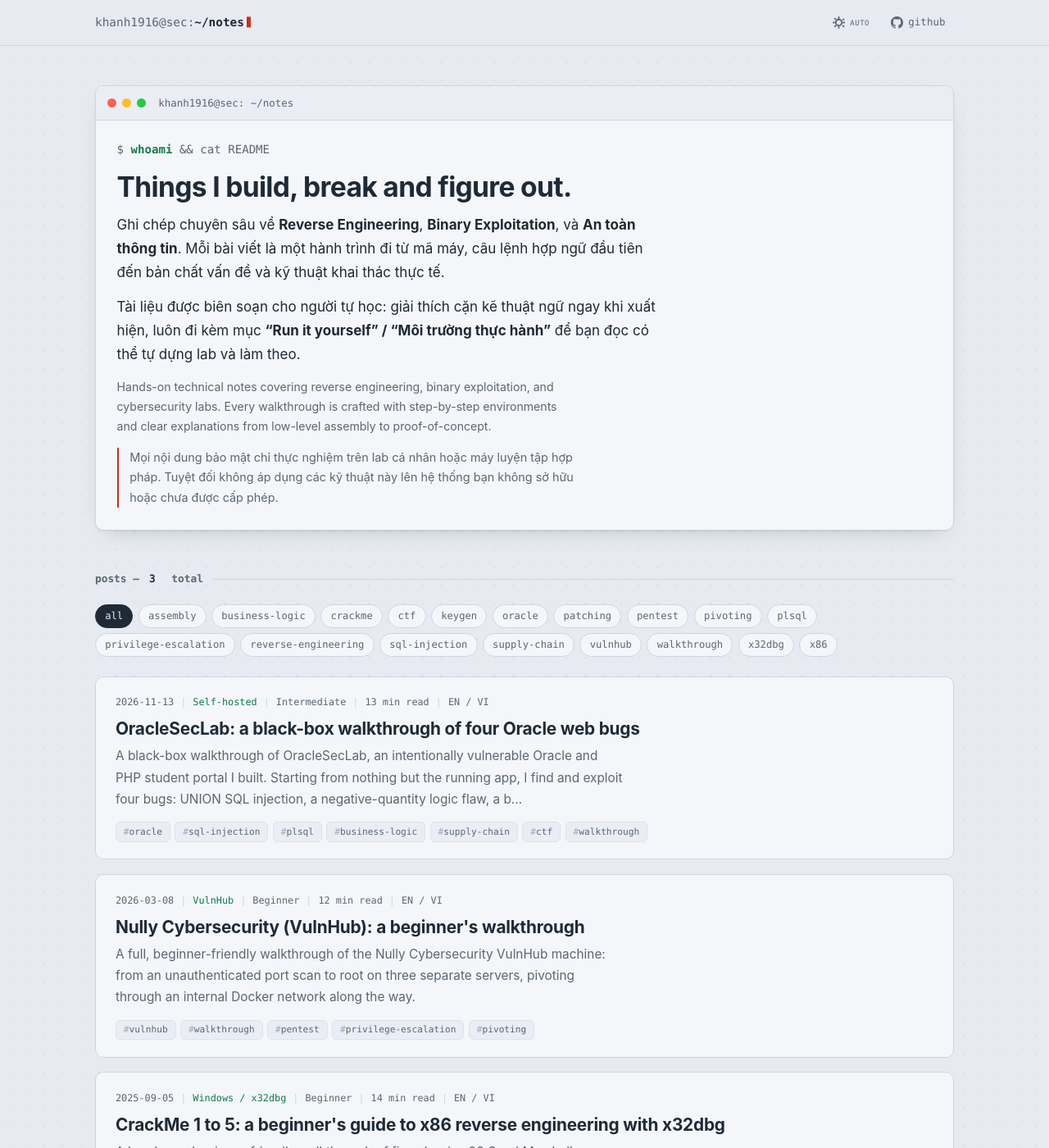
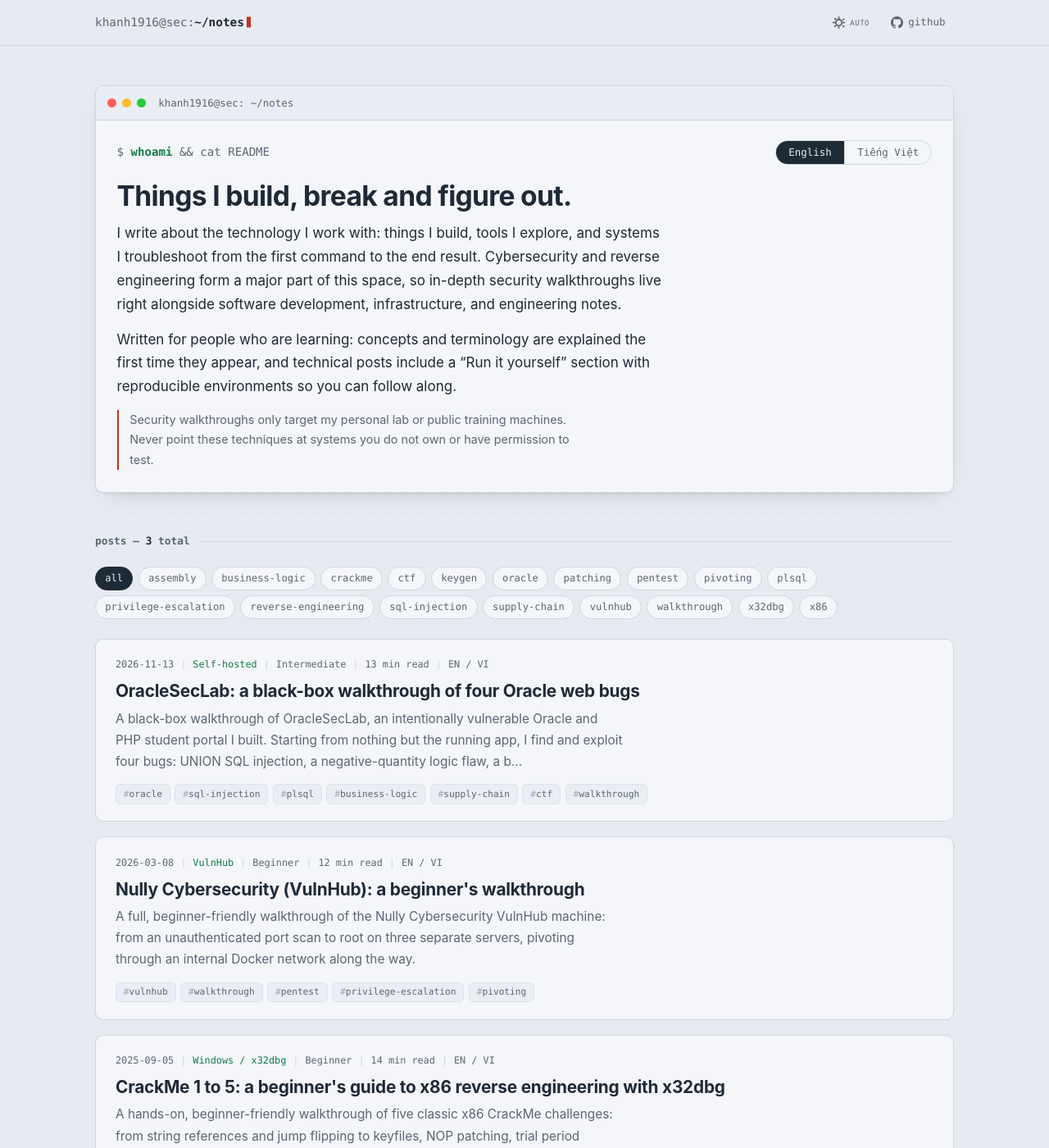
Before and after one commit to Khanh1916/notes, a Jekyll site: the page built from index.md, in a window 1280 px wide and 1400 px high. Shown: the whole window at 82% size. Built offline with Jekyll 4.4.1, drawn with Linux system fonts in a browser that asks for light colours.

Commit message:
Implement full bilingual homepage with interactive switcher and broader tech notes scope

```diff
--- a/_config.yml
+++ b/_config.yml
@@ -1,6 +1,6 @@
 title: Tech notes
 tagline: Things I build, break and figure out.
-description: "Hands-on notes on reverse engineering, binary exploitation, and cybersecurity labs by Nguyen Nam Khanh."
+description: "Hands-on notes on software engineering, systems, dev tools, and cybersecurity labs by Nguyen Nam Khanh."
 author: Nguyen Nam Khanh
 email: southkhanh@gmail.com
 github_user: Khanh1916
--- a/_layouts/home.html
+++ b/_layouts/home.html
@@ -10,7 +10,13 @@ layout: default
     <span class="intro__title">khanh1916@sec: ~/notes</span>
   </div>
   <div class="intro__body">
-    <p class="intro__cmd">$ <b>whoami</b> &amp;&amp; cat README</p>
+    <div class="intro__meta-row">
+      <p class="intro__cmd">$ <b>whoami</b> &amp;&amp; cat README</p>
+      <div class="lang-switch" role="group" aria-label="Language / Ngôn ngữ">
+        <button type="button" id="wl-en" class="active" aria-pressed="true" onclick="setWLang('en')">English</button>
+        <button type="button" id="wl-vi" aria-pressed="false" onclick="setWLang('vi')">Tiếng Việt</button>
+      </div>
+    </div>
     <h1>{{ site.tagline | default: site.title }}</h1>
     {{ content }}
   </div>
@@ -18,13 +24,19 @@ layout: default
 
 {%- assign posts = site.posts -%}
 
-<h2 class="section-head">posts &mdash; <b id="entry-count">{{ posts | size }}</b>&nbsp;total</h2>
+<h2 class="section-head">
+  <span class="lang-en">posts &mdash; <b id="entry-count">{{ posts | size }}</b>&nbsp;total</span>
+  <span class="lang-vi">bài viết &mdash; <b>{{ posts | size }}</b>&nbsp;tổng số</span>
+</h2>
 
 {%- assign all_tags = site.tags | sort -%}
 
 {%- if all_tags.size > 1 %}
 <div class="filters" id="filters" role="group" aria-label="Filter by tag">
-  <button type="button" data-tag="*" aria-pressed="true">all</button>
+  <button type="button" data-tag="*" aria-pressed="true">
+    <span class="lang-en">all</span>
+    <span class="lang-vi">tất cả</span>
+  </button>
   {%- for t in all_tags %}
   <button type="button" data-tag="{{ t[0] }}" aria-pressed="false">{{ t[0] }}</button>
   {%- endfor %}
@@ -54,4 +66,7 @@ layout: default
   {%- endfor %}
 </ul>
 
-<p class="empty" id="entries-empty" hidden>no posts match that tag.</p>
+<p class="empty" id="entries-empty" hidden>
+  <span class="lang-en">no posts match that tag.</span>
+  <span class="lang-vi">không có bài viết nào thuộc nhãn này.</span>
+</p>
--- a/assets/css/main.css
+++ b/assets/css/main.css
@@ -221,12 +221,22 @@ hr { border: 0; border-top: 1px solid var(--border); margin: 2.5rem 0; }
   line-height: 1.2; margin: 0 0 .7rem; letter-spacing: -.02em;
   color: var(--accent);
 }
+.intro__meta-row {
+  display: flex;
+  align-items: center;
+  justify-content: space-between;
+  flex-wrap: wrap;
+  gap: .75rem;
+  margin-bottom: 1.1rem;
+}
+.intro__meta-row .intro__cmd {
+  margin: 0;
+}
+.intro__meta-row .lang-switch {
+  margin: 0;
+}
 .intro p { margin: 0 0 .85rem; max-width: 62ch; }
 .intro p:last-child { margin-bottom: 0; }
-.intro__sub {
-  font-size: .88rem;
-  color: var(--muted);
-}
 .intro__note {
   font-size: .9rem; color: var(--muted);
   border-left: 2px solid var(--red); padding-left: .85rem;
@@ -365,6 +375,9 @@ hr { border: 0; border-top: 1px solid var(--border); margin: 2.5rem 0; }
 .lang-vi { display: none; }
 .wlang-vi .lang-en { display: none; }
 .wlang-vi .lang-vi { display: block; }
+span.lang-vi { display: none; }
+.wlang-vi span.lang-en { display: none; }
+.wlang-vi span.lang-vi { display: inline; }
 
 /* --- 7. Prose ------------------------------------------------------------ */
 
--- a/index.md
+++ b/index.md
@@ -3,10 +3,18 @@ layout: home
 title: Tech notes
 ---
 
-Ghi chép chuyên sâu về **Reverse Engineering**, **Binary Exploitation**, và **An toàn thông tin**. Mỗi bài viết là một hành trình đi từ mã máy, câu lệnh hợp ngữ đầu tiên đến bản chất vấn đề và kỹ thuật khai thác thực tế.
+<div class="lang-en" markdown="1">
+I write about the technology I work with: things I build, tools I explore, and systems I troubleshoot from the first command to the end result. Cybersecurity and reverse engineering form a major part of this space, so in-depth security walkthroughs live right alongside software development, infrastructure, and engineering notes.
 
-Tài liệu được biên soạn cho người tự học: giải thích cặn kẽ thuật ngữ ngay khi xuất hiện, luôn đi kèm mục **"Run it yourself" / "Môi trường thực hành"** để bạn đọc có thể tự dựng lab và làm theo.
+Written for people who are learning: concepts and terminology are explained the first time they appear, and technical posts include a "Run it yourself" section with reproducible environments so you can follow along.
 
-<p class="intro__sub">Hands-on technical notes covering reverse engineering, binary exploitation, and cybersecurity labs. Every walkthrough is crafted with step-by-step environments and clear explanations from low-level assembly to proof-of-concept.</p>
+<p class="intro__note">Security walkthroughs only target my personal lab or public training machines. Never point these techniques at systems you do not own or have permission to test.</p>
+</div>
 
-<p class="intro__note">Mọi nội dung bảo mật chỉ thực nghiệm trên lab cá nhân hoặc máy luyện tập hợp pháp. Tuyệt đối không áp dụng các kỹ thuật này lên hệ thống bạn không sở hữu hoặc chưa được cấp phép.</p>
+<div class="lang-vi" markdown="1">
+Đây là cuốn sổ tay công nghệ cá nhân ghi chép về những thứ tôi làm việc mỗi ngày: những phần mềm tôi tự tay xây dựng, công cụ tôi trải nghiệm và các bài toán kỹ thuật theo sát từ dòng lệnh đầu tiên đến kết quả cuối cùng. An toàn thông tin và dịch ngược mã nguồn (Reverse Engineering) là một mảng trọng tâm, vì vậy các bài phân tích thực chiến chuyên sâu sẽ xuất hiện song hành cùng các chủ đề phát triển phần mềm, hệ thống và hạ tầng công nghệ.
+
+Tài liệu được biên soạn cho người tự học: mọi khái niệm và thuật ngữ kỹ thuật đều được giải thích cặn kẽ ngay khi xuất hiện, luôn đi kèm mục **"Môi trường thực hành" (Run it yourself)** để bạn đọc có thể tự dựng lab và làm theo.
+
+<p class="intro__note">Các bài viết an toàn thông tin chỉ thực nghiệm trên lab cá nhân hoặc máy luyện tập công khai. Tuyệt đối không áp dụng các kỹ thuật này lên hệ thống bạn không sở hữu hoặc chưa được cấp phép.</p>
+</div>
```
